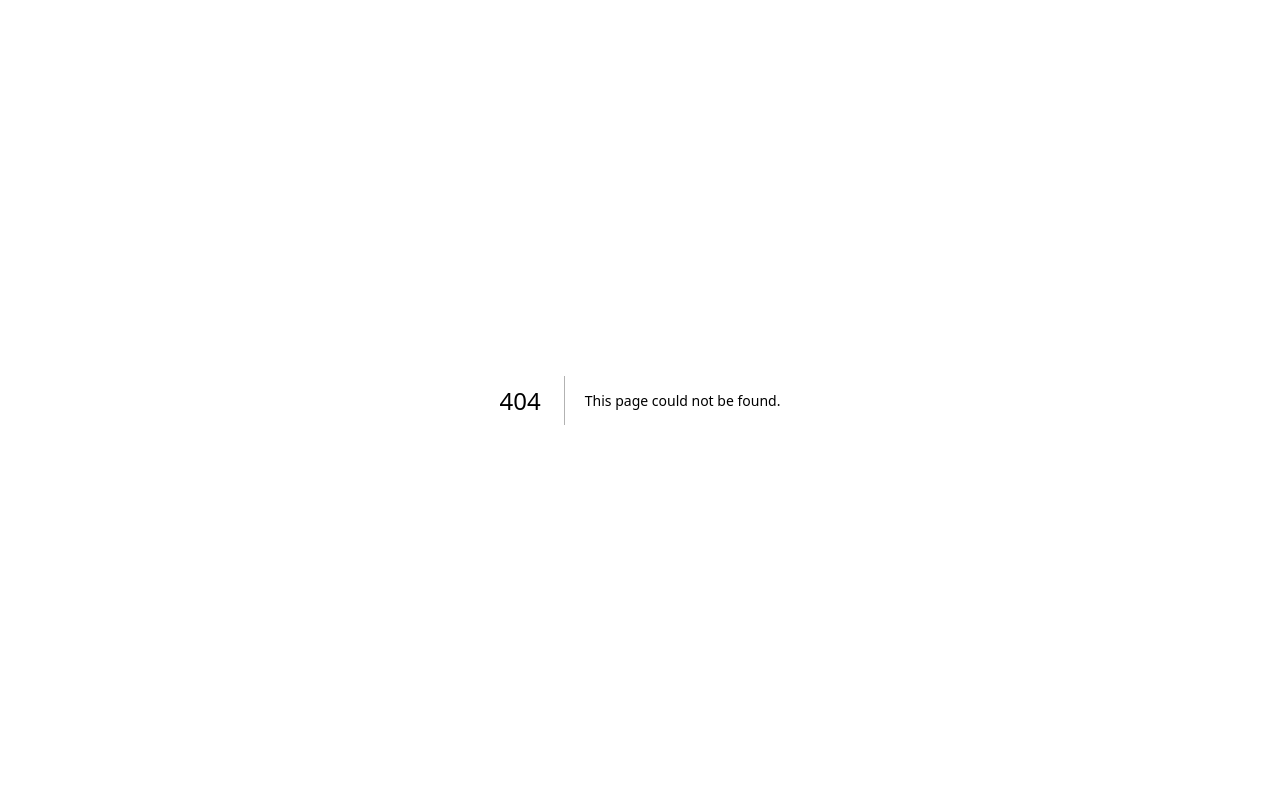
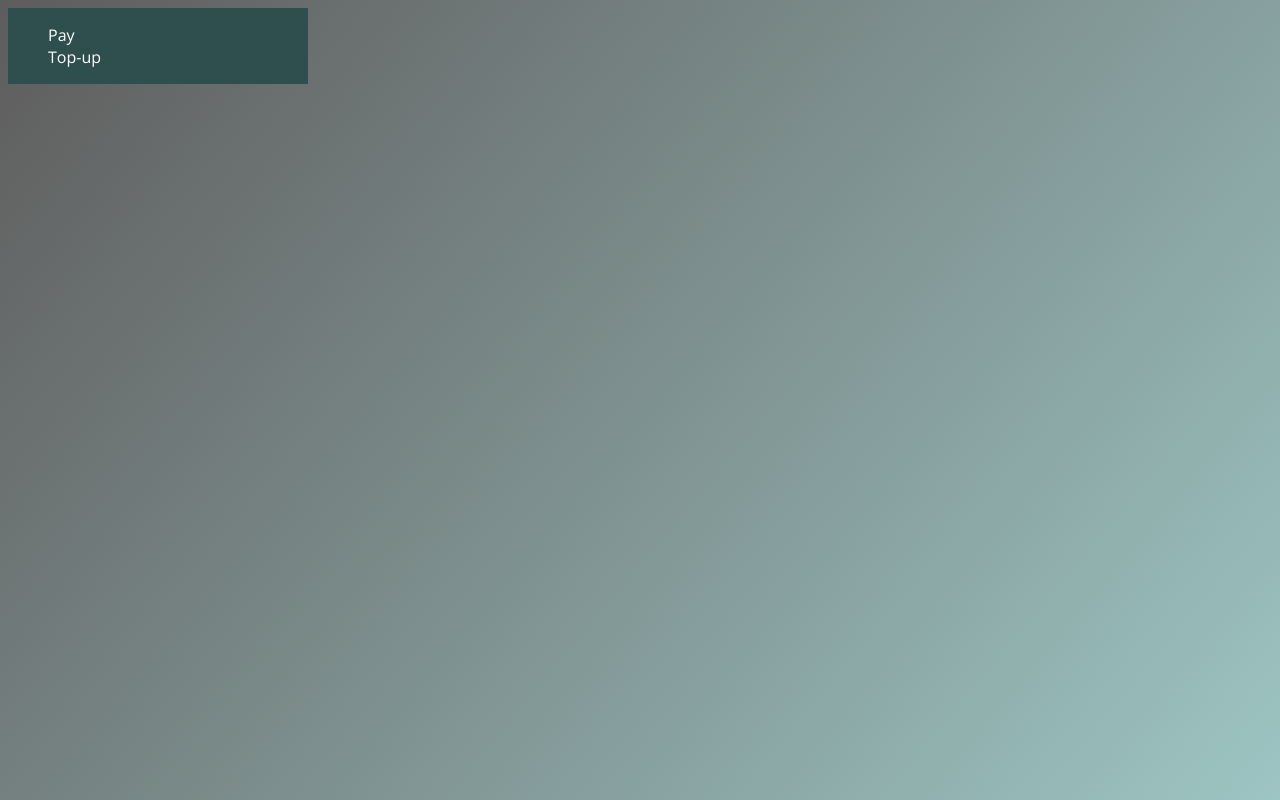
Before and after one commit to JoelKong/TokPay, a Next.js app in the folder tokpay/: page /dashboard in a window 1280 px wide. Before the commit this address had no page. Built offline with nearby package versions, Linux system fonts and the light colour scheme.

Commit message:
feat: added dashboard and sidebar

```diff
--- /dev/null
+++ b/tokpay/components/dashboardLayout/layout.jsx
@@ -0,0 +1,13 @@
+import SideBar from "../sidebar/sidebar"
+import classes from "./layout.module.css"
+
+function Layout({children}){
+    return (
+        <div className ="layout">
+            <SideBar/>
+            <div className = "content">{children}</div>
+        </div>
+    )
+}
+
+export default Layout
--- /dev/null
+++ b/tokpay/components/dashboardLayout/layout.module.css
@@ -0,0 +1,10 @@
+.layout {
+    display: flex;
+    height: 100vh;
+    overflow: hidden;
+}
+
+.content {
+    flex: 1;
+    padding: 20px;
+}
--- a/tokpay/components/introduction/intro.module.css
+++ b/tokpay/components/introduction/intro.module.css
@@ -13,7 +13,3 @@
 .logo {
     margin-bottom: 50px;
 }
-
-.slogan {
-    font-size: larger;
-}
--- /dev/null
+++ b/tokpay/components/sidebar/sidebar.jsx
@@ -0,0 +1,18 @@
+import classes from "./sidebar.module.css"
+
+function SideBar() {
+    return (
+        <div className = {classes.sidebar}>
+            <ul className= {classes.ul}>
+                <li>
+                    <a>Pay</a>
+                </li>
+                <li>
+                    <a>Top-up</a>
+                </li>
+            </ul>
+        </div>
+    )
+}
+
+export default SideBar
--- /dev/null
+++ b/tokpay/components/sidebar/sidebar.module.css
@@ -0,0 +1,12 @@
+.sidebar {
+    height: fit-content;
+    width: 300px;
+    overflow-y: auto;
+    overflow-x: hidden;
+    background-color: darkslategrey;
+    color:white
+}
+
+.ul {
+    list-style: none;
+}
--- /dev/null
+++ b/tokpay/pages/dashboard/index.js
@@ -0,0 +1,7 @@
+import Layout from "../../components/dashboardLayout/layout"
+
+function DashBoard() {
+    return <Layout/>;
+  }
+
+export default DashBoard;
```
Also changed, not shown: tokpay/components/introduction/intro.jsx (+2 -9 lines).
